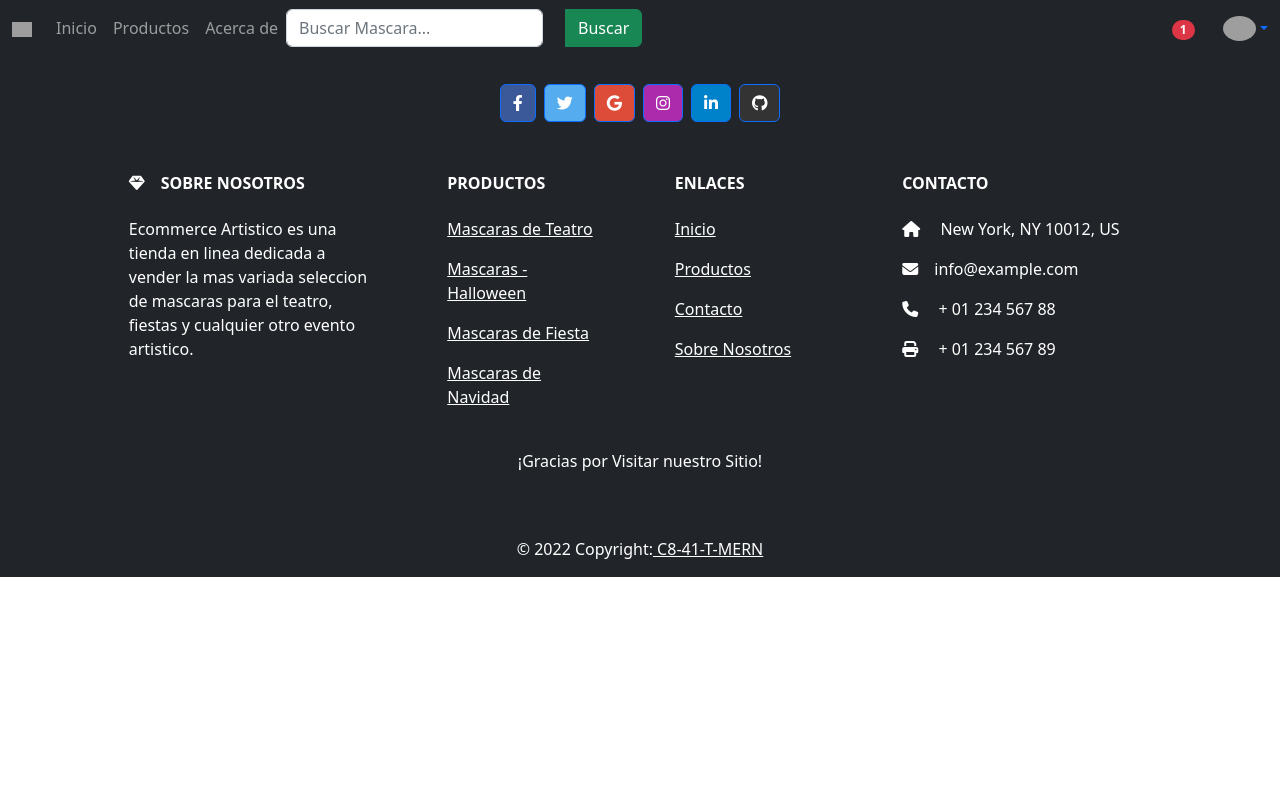
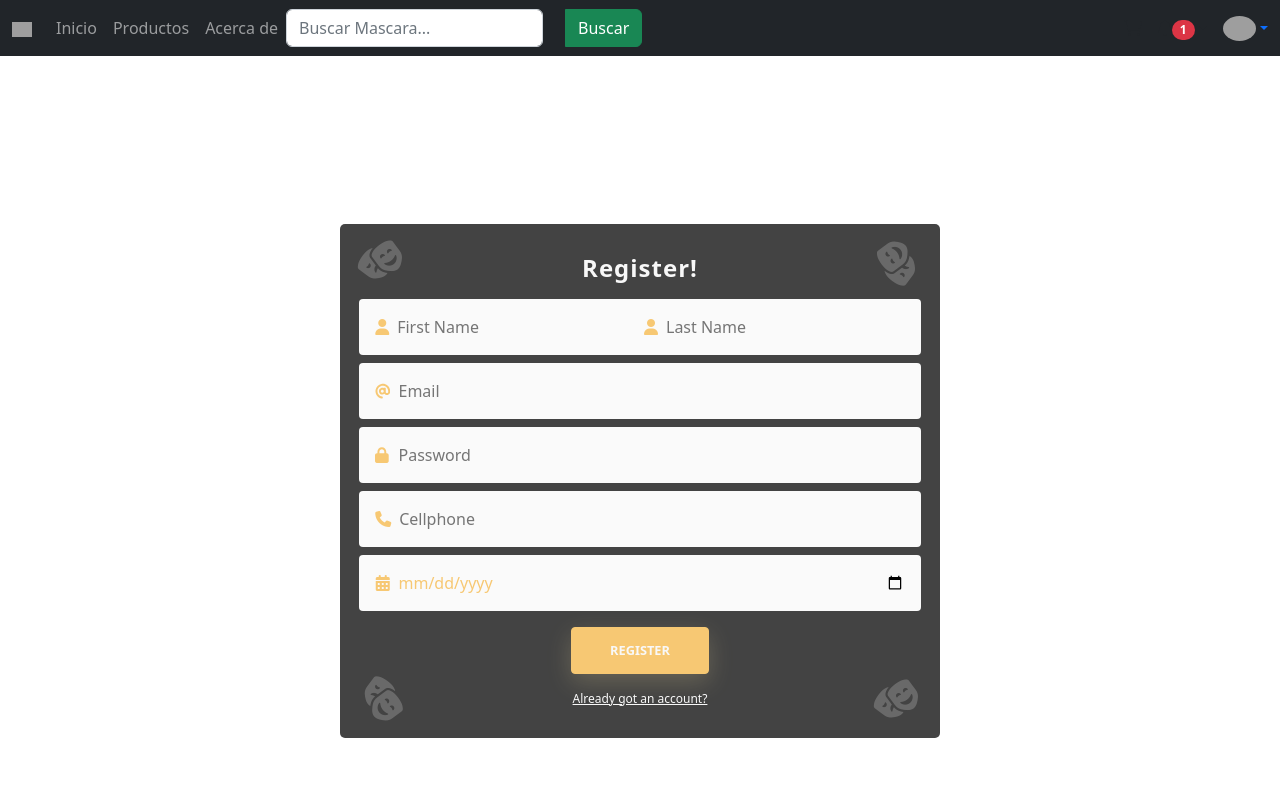
Before and after one commit to No-Country/C8-41-t-mern, a React (Vite) app in the folder client/: page /register in a window 1280 px wide. Shown: the top 800 px of the page. Built offline with nearby package versions, Linux system fonts and the light colour scheme; grey boxes are pictures that could not be loaded.

Commit message:
register done

```diff
--- a/client/index.html
+++ b/client/index.html
@@ -6,6 +6,7 @@
     <meta name="viewport" content="width=device-width, initial-scale=1.0" />
     <link href="https://cdn.jsdelivr.net/npm/bootstrap@5.2.2/dist/css/bootstrap.min.css" rel="stylesheet" integrity="sha384-Zenh87qX5JnK2Jl0vWa8Ck2rdkQ2Bzep5IDxbcnCeuOxjzrPF/et3URy9Bv1WTRi" crossorigin="anonymous">
     <link rel="stylesheet" href="https://cdnjs.cloudflare.com/ajax/libs/font-awesome/6.2.1/css/all.min.css" integrity="sha512-MV7K8+y+gLIBoVD59lQIYicR65iaqukzvf/nwasF0nqhPay5w/9lJmVM2hMDcnK1OnMGCdVK+iQrJ7lzPJQd1w==" crossorigin="anonymous" referrerpolicy="no-referrer" />
+    <script src="https://kit.fontawesome.com/0ea95fd762.js" crossorigin="anonymous"></script>
     <title>Ecommerce Artístico</title>
   </head>
   <body>
--- a/client/src/App.jsx
+++ b/client/src/App.jsx
@@ -1,23 +1,24 @@
 // import './App.css'
-import { BrowserRouter,  Route, Routes } from 'react-router-dom'
+import { BrowserRouter, Route, Routes } from "react-router-dom";
 import NavBar from "./components/NavBar";
 import Products from "./components/Products/Products";
 import Footer from "./components/Footer";
 
-import ProductDetail from './components/ProductDetail';
+import ProductDetail from "./components/ProductDetail";
+import Register from "./components/Register/Register";
 
 function App() {
   return (
     <>
-    <BrowserRouter>
-      <NavBar />
-        <Routes  >
-          <Route path='/' element={<Products />} />
-          <Route  path='/detalle/:id' element={ <ProductDetail /> } />
+      <BrowserRouter>
+        <NavBar />
+        <Routes>
+          <Route path="/" element={<Products />} />
+          <Route path="/detalle/:id" element={<ProductDetail />} />
+          <Route path="/register" element={<Register />} />
         </Routes>
-      <Footer />
-    </BrowserRouter>
-
+        <Footer />
+      </BrowserRouter>
     </>
   );
 }
--- a/client/src/components/Register/Register.jsx
+++ b/client/src/components/Register/Register.jsx
@@ -1,8 +1,7 @@
 import { useForm } from "react-hook-form";
 import { useState } from "react";
 import axios from "axios";
-import "../login/login.scss";
-import "./register.scss";
+import "./register.css";
 const Register = () => {
   const [isLogged, setIsLogged] = useState(false);
   const { register, handleSubmit, reset } = useForm();
@@ -116,6 +115,10 @@ const Register = () => {
         <a href="#" className="login__btn-link">
           Already got an account?
         </a>
+        <i class="register__icon1 register__icon fa-solid fa-masks-theater"></i>
+        <i class="register__icon2 register__icon fa-solid fa-masks-theater"></i>
+        <i class="register__icon3 register__icon fa-solid fa-masks-theater"></i>
+        <i class="register__icon4 register__icon fa-solid fa-masks-theater"></i>
       </form>
     </div>
   );
--- a/client/src/components/Register/register.css
+++ b/client/src/components/Register/register.css
@@ -4,7 +4,7 @@
 
 
 .login__container{
-        min-height: 85vh;
+        min-height: 100vh;
         display: flex;
         align-items: center;
         justify-content: center;
@@ -13,8 +13,135 @@
     width: 300px;
     padding: 1.9rem 1.2rem;
     text-align: center;
-    background-color: rgb(161, 161, 161);
+    background-color:var(--Primary-color);
     border-radius: 5px;
     position: relative;
 
 }
+
+
+
+   /*Inputs*/
+.login__field {
+    margin-top: .5rem;
+    display: flex;
+    align-items: center;
+    justify-content: center;
+    gap: .5em;
+    background-color: var(--Light-background);
+    border-radius: 4px;
+    padding: 1em 1em;
+   }
+
+
+
+.login__input-field {
+    background: none;
+    border: none;
+    outline: none;
+    width: 100%;
+    color: var(--Button-color);
+   }
+
+   /*Text*/
+.login__title {
+    margin-bottom: 1rem;
+    font-size: 1.5em;
+    font-weight: 500;
+    color: var(--Text-white);
+    font-weight: 700;
+    letter-spacing: 1px;
+   }
+
+   /*Buttons*/
+.login__btn {
+    margin: 1rem;
+    border: none;
+    border-radius: 4px;
+    font-weight: bold;
+    font-size: .8em;
+    text-transform: uppercase;
+    padding: 1em 3em;
+    background-color: var(--Button-color);
+    color: var(--Text-white);
+    box-shadow: 0 8px 24px 0 rgb(255 235 167 / 20%);
+    transition: all .3s ease-in-out;
+    cursor: pointer;
+    border: 1px solid var(--Button-color);
+
+
+   }
+
+.login__btn-link {
+    color: var(--Text-white);
+    display: block;
+    font-size: .75em;
+    transition: color .3s ease-out;
+   }
+
+   /*Hover & focus*/
+.login__field input:focus::placeholder {
+    opacity: 0;
+    transition: opacity .3s;
+   }
+
+.login__btn:hover {
+    border: 1px solid var(--Button-color);
+    background-color: transparent;
+    color: var(--Button-color);
+    box-shadow: 0 8px 24px 0 var(--Button-color);
+   }
+
+.login__btn-link:hover {
+    color: var(--Button-color);
+   }
+
+   .input-icon {
+    height: 1em;
+    width: 1em;
+    fill: var(--Button-color);
+    color: var(--Button-color);
+   }
+
+
+.login__container .register__icon{
+    color: rgba(143, 143, 143, 0.509);
+    font-size: 35px;
+}
+
+.register__icon1{
+    position: absolute;
+    top: 20px;
+    left:20px;
+    transform: rotate(-45deg);
+
+}
+.register__icon2{
+    position: absolute;
+    bottom: 20px;
+    left:20px;
+    transform: rotate(45deg);
+
+}
+.register__icon3{
+    position: absolute;
+    top: 20px;
+    right:20px;
+    transform: rotate(-135deg);
+
+}
+.register__icon4{
+    position: absolute;
+    bottom: 20px;
+    right:20px;
+    transform: rotate(-45deg);
+
+}
+
+
+ @media (min-width: 700px){
+    .login__card {
+        width: 600px;
+    }
+
+ }
--- a/client/src/index.css
+++ b/client/src/index.css
@@ -68,3 +68,20 @@ button:focus-visible {
     background-color: #f9f9f9;
   }
 } */
+
+
+*{
+  padding: 0;
+  margin: 0;
+  box-sizing: border-box;
+}
+
+:root {
+  --Primary-color: #434343;
+  --Secondary-color: #A64452;
+  --Light-background: #fafafa;
+  --Text-white: #F8F8F8;
+  --Text-gray: #666;
+  --Button-color: #F7C873;
+
+}
```
